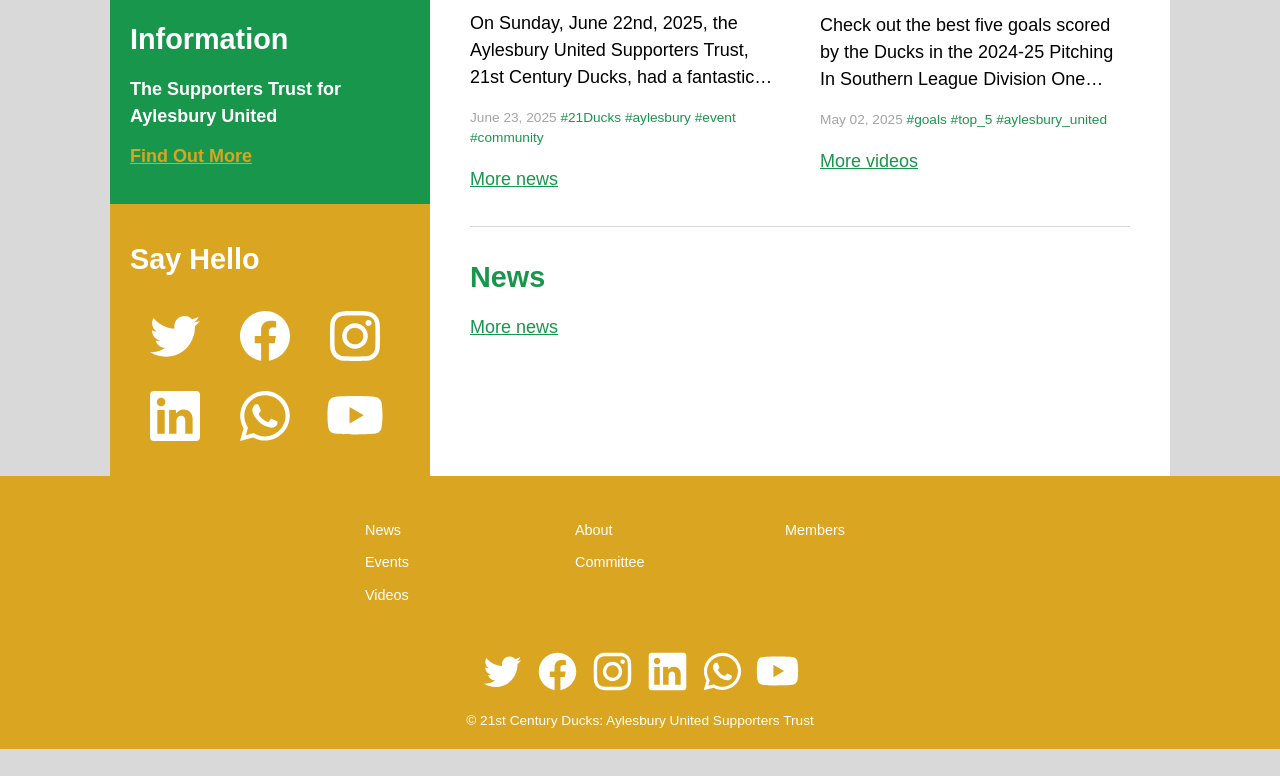
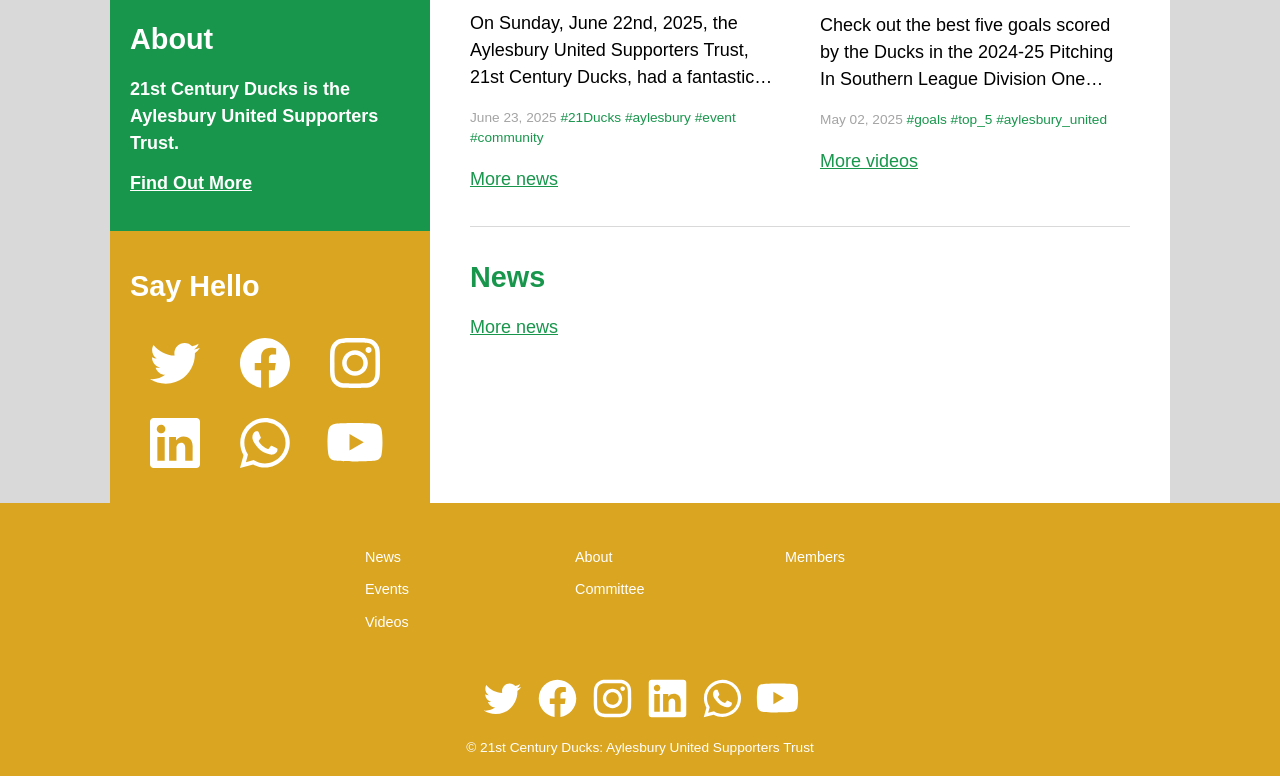
Before and after one commit to RobDWaller/21ducks.github.io, a Jekyll site: the page built from index.html, in a window 1280 px wide and 1160 px high, cut to the strip 384-1160 px from the top of the window. Built offline with Jekyll 4.4.1, drawn with Linux system fonts in a browser that asks for light colours.

Commit message:
Updated information in bio section of sidebar so it shows as about.

```diff
--- a/_config.yml
+++ b/_config.yml
@@ -1,5 +1,5 @@
 title: "21 Ducks: Aylesbury United Supporters Trust"
-description: "The Supporters Trust for Aylesbury United"
+description: "21st Century Ducks is the Aylesbury United Supporters Trust."
 
 collections:
     videos:
--- a/_includes/bio.html
+++ b/_includes/bio.html
@@ -13,7 +13,7 @@
         </div>
     {% endif %}
     <div class="bio">
-        <h2>Information</h2>
+        <h2>About</h2>
         <p>{{ site.description }}</p>
         <p><a href="/about.html">Find Out More</a></p>
     </div>
--- a/_sass/layout.scss
+++ b/_sass/layout.scss
@@ -123,7 +123,7 @@
             }
 
             a {
-                color: $sub-color;
+                color: white;
             }
         }
 
```
